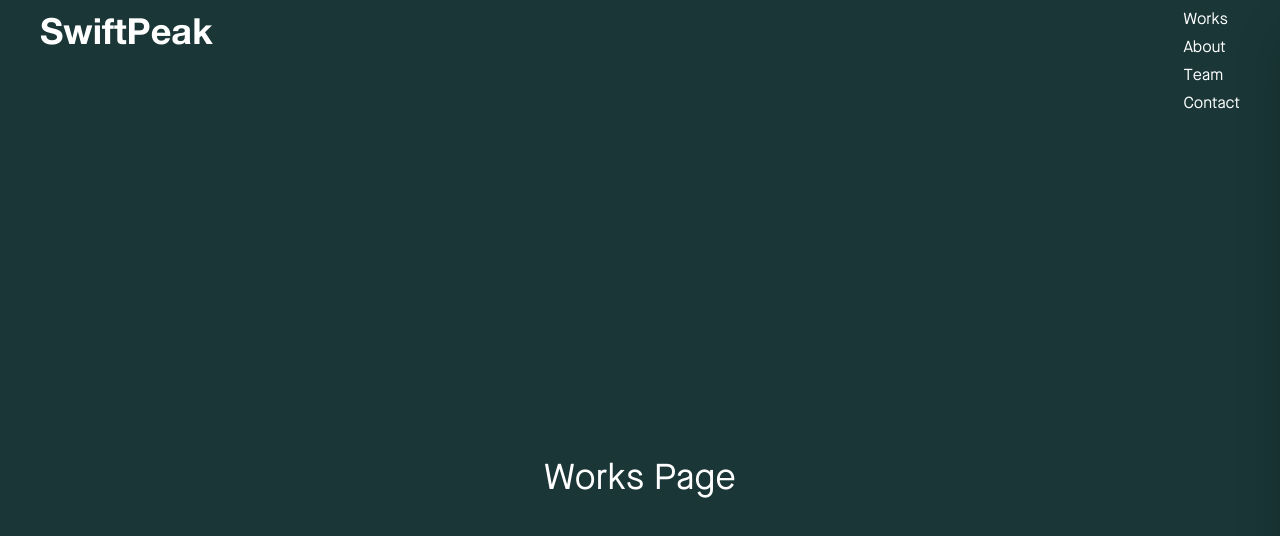
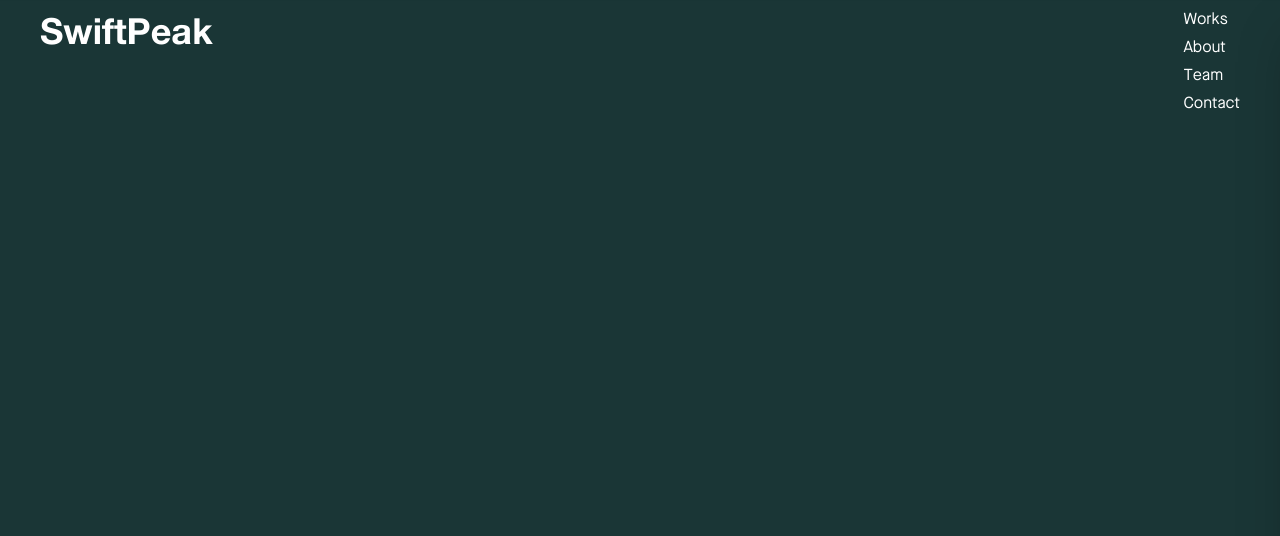
Before and after one commit to tanim27/swiftpeak-fe, a Next.js app: page / in a window 1280 px wide. Shown: the top 536 px of the page. Built offline with nearby package versions, Linux system fonts and the light colour scheme; a web font is replaced by a local one.

Commit message:
tried out to fix the design issue

```diff
--- a/src/app/layout.js
+++ b/src/app/layout.js
@@ -1,3 +1,5 @@
+// src/app/layout.js
+
 import Navbar from '@/components/shared/Navbar/Navbar'
 import '@/styles/globals.css'
 
@@ -10,16 +12,19 @@ export const metadata = {
 export default function RootLayout({ children }) {
 	try {
 		return (
-			<html lang='en'>
+			<html
+				lang='en'
+				className='h-full w-full'
+			>
 				<head>
 					<meta
 						name='viewport'
 						content='width=device-width, initial-scale=1.0'
 					/>
 				</head>
-				<body className={`antialiased`}>
+				<body className='antialiased h-full w-full'>
 					<Navbar />
-					{children}
+					<main className='pt-[5vh] md:pt-[20vh]'>{children}</main>
 				</body>
 			</html>
 		)
--- a/src/app/page.js
+++ b/src/app/page.js
@@ -1,12 +1,12 @@
-// import Home from '../components/Home/Home'
+import Home from '../components/Home/Home'
 
-import Works from '@/components/Works/Works'
+// import Works from '@/components/Works/Works'
 
 export default function page() {
 	return (
 		<>
-			{/* <Home /> */}
-			<Works />
+			<Home />
+			{/* <Works /> */}
 		</>
 	)
 }
--- a/src/components/Home/Home.jsx
+++ b/src/components/Home/Home.jsx
@@ -6,50 +6,51 @@ const Home = () => {
 	useEffect(() => {
 		const tl = gsap.timeline({ defaults: { ease: 'Power3.out' } })
 
-		// tl.to('.text1', {
-		// 	opacity: 1,
-		// 	duration: 0.5,
-		// 	delay: 0.5,
-		// })
+		tl.to('.text1', {
+			opacity: 1,
+			duration: 0.5,
+			delay: 0.5,
+		})
 
-		// tl.to('.text2', {
-		// 	opacity: 1,
-		// 	duration: 0.5,
-		// 	delay: 0.5,
-		// })
+		tl.to('.text2', {
+			opacity: 1,
+			duration: 0.5,
+			delay: 0.5,
+		})
 
-		// tl.to('.text3', {
-		// 	opacity: 1,
-		// 	duration: 0.5,
-		// 	delay: 0.5,
-		// })
+		tl.to('.text3', {
+			opacity: 1,
+			duration: 0.5,
+			delay: 0.5,
+		})
 
-		// tl.to('.slider', {
-		// 	y: '-100%',
-		// 	duration: 1,
-		// 	delay: 0.5,
-		// 	ease: 'power4.inOut',
-		// })
+		tl.to('.slider', {
+			y: '-100%',
+			duration: 1,
+			delay: 0.5,
+			ease: 'power4.inOut',
+		})
 
-		// tl.to('.intro', {
-		// 	y: '-100%',
-		// 	duration: 1,
-		// 	ease: 'power2.out',
-		// })
+		tl.to('.intro', {
+			y: '-100%',
+			duration: 1,
+			ease: 'power2.out',
+		})
 
 		tl.fromTo('.hero', { opacity: 0 }, { opacity: 1, duration: 0.8 })
 	}, [])
 
 	return (
 		<>
-			<div className='w-full h-[95vh] md:h-[80vh] flex flex-col justify-center items-center text-white'>
+			<section className='min-h-screen'>
+				<div className='w-full min-h-screen flex flex-col justify-center items-center text-white'>
 					<div className='hero text-3xl md:text-4xl flex flex-col justify-center items-center'>
 						<h3>Home Page</h3>
 						<h3>Maison Neue</h3>
 					</div>
 				</div>
 
-			{/* <div className='intro bg-black fixed top-0 left-0 w-full h-full flex flex-col justify-center items-center z-30'>
+				<div className='intro bg-black fixed top-0 left-0 w-full h-full flex flex-col justify-center items-center z-30'>
 					<div className='font-helveticaNeue font-bold text-5xl md:text-6xl flex flex-col justify-center items-start'>
 						<h1 className='overflow-hidden'>
 							<span className='text1 opacity-0'>Your Peak</span>
@@ -63,7 +64,8 @@ const Home = () => {
 					</div>
 				</div>
 
-			<div className='slider bg-white fixed top-0 left-0 w-full h-full transform translate-y-full z-40'></div> */}
+				<div className='slider bg-white fixed top-0 left-0 w-full h-full transform translate-y-full z-40'></div>
+			</section>
 		</>
 	)
 }
--- a/src/components/shared/Navbar/TopNavbar/TopNavbar.jsx
+++ b/src/components/shared/Navbar/TopNavbar/TopNavbar.jsx
@@ -49,7 +49,7 @@ const TopNavbar = () => {
 				toggleDrawer={toggleDrawer}
 			/>
 
-			<div className='w-full h-[5vh] md:h-[20vh] flex justify-between items-end md:items-start px-6 md:px-10 pt-6 md:pt-2'>
+			<div className='bg-primary fixed top-0 left-0 right-0 w-full h-[5vh] md:h-[20vh] flex justify-between items-end md:items-start px-6 md:px-10 pt-6 md:pt-2 z-10'>
 				<h2 className='font-helveticaNeue font-normal text-3xl md:text-4xl'>
 					SwiftPeak
 				</h2>
--- a/src/styles/globals.css
+++ b/src/styles/globals.css
@@ -60,12 +60,6 @@
 html {
 	-ms-overflow-style: none; /* IE and Edge */
 	scrollbar-width: none; /* Firefox */
-	margin: 0;
-	padding: 0;
-	box-sizing: border-box;
-	height: 100vh;
-	width: 100vw;
-	overflow-x: hidden;
 }
 
 * {
@@ -77,9 +71,33 @@ html {
 body {
 	background-color: #1a3636;
 	color: #ffffff;
-	height: 100vh;
-	width: 100vw;
-	overflow-x: hidden;
 	font-family: Maison Neue, 'sans-serif';
 	text-rendering: optimizeLegibility;
 }
+
+html,
+body {
+	height: 100%;
+	width: 100%;
+	margin: 0;
+	padding: 0;
+	box-sizing: border-box;
+	overflow-x: hidden;
+}
+
+*,
+*::before,
+*::after {
+	box-sizing: inherit;
+}
+
+#root,
+#__next {
+	height: 100%;
+	width: 100%;
+}
+
+.antialiased {
+	-webkit-font-smoothing: antialiased;
+	-moz-osx-font-smoothing: grayscale;
+}
```
Lines whose indentation alone changed are shown as unchanged.
